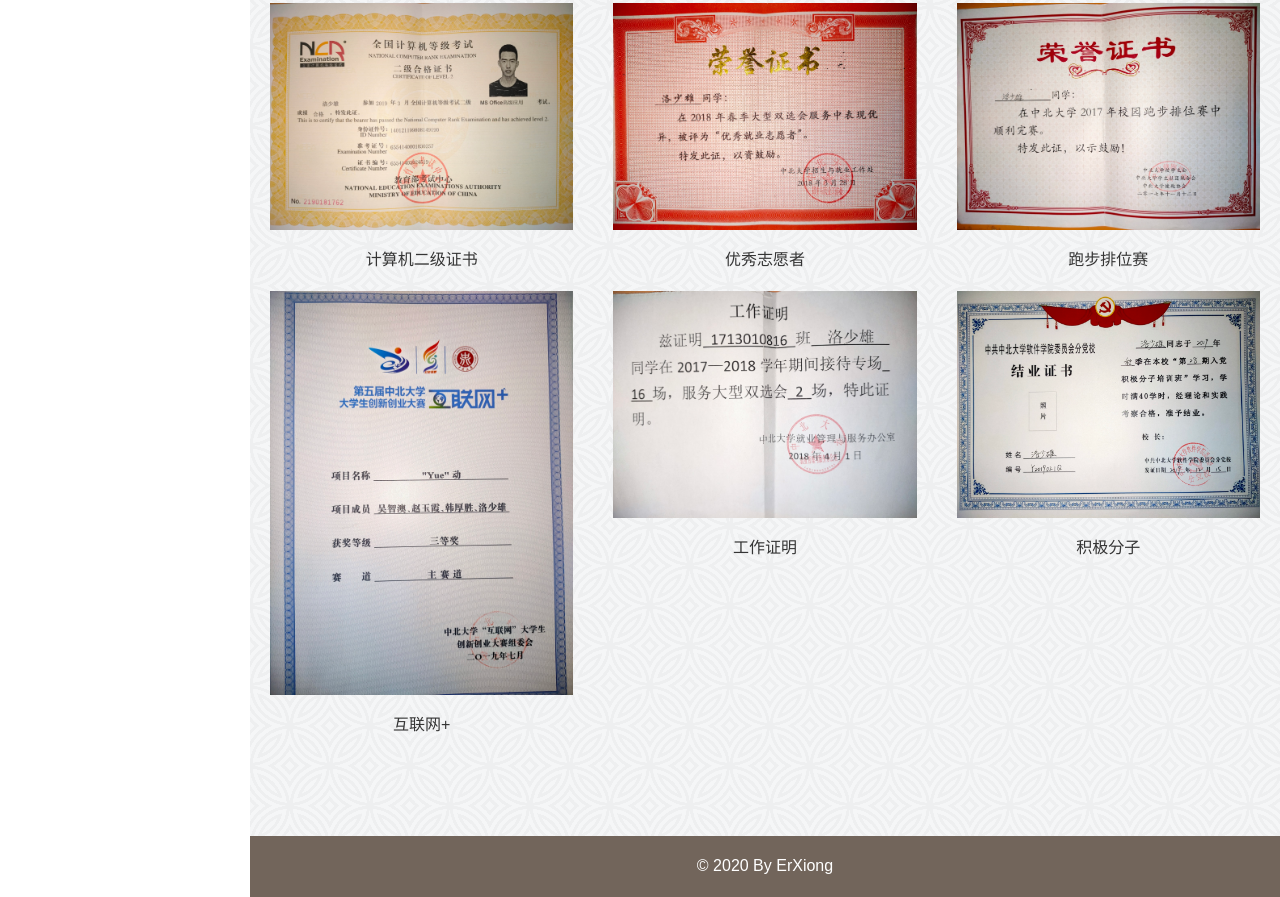
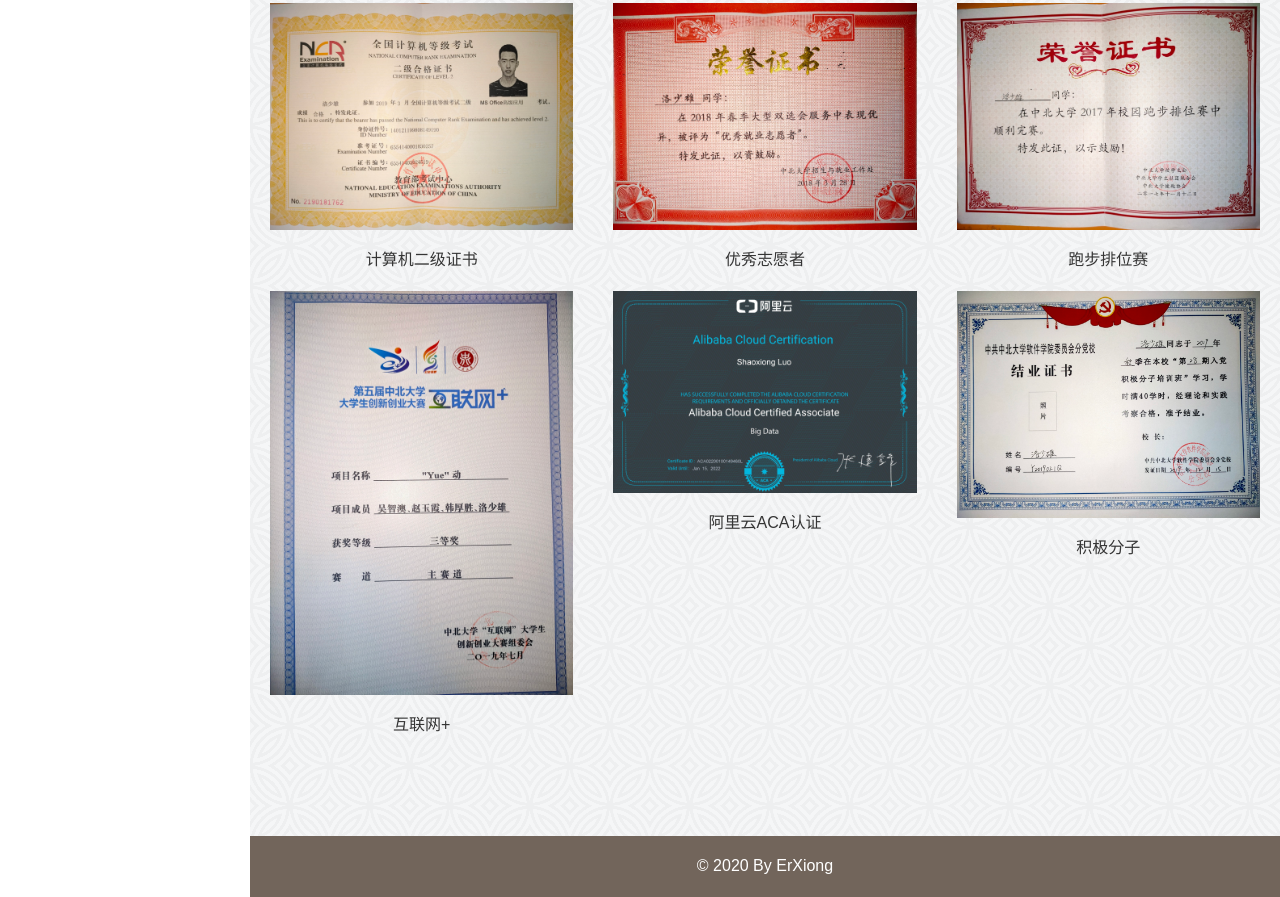
Before and after one commit to Erxionglsx/MyResum, a plain HTML site: page index.html in a window 1280 px wide. Shown: the part 2908-3805 px from the top of the page. Drawn offline with Linux system fonts and the light colour scheme.

Commit message:
更新证明

```diff
--- a/index.html
+++ b/index.html
@@ -220,8 +220,8 @@
                 </div>
                 <div class="col-s-4">
                   <div class="works-item">
-                    <img src="static/img/my/l.jpg" />
-                    <p>工作证明</p>
+                    <img src="static/img/my/m.jpg" />
+                    <p>阿里云ACA认证</p>
                   </div>
                 </div>
                 <div class="col-s-4">
```
Also changed, not shown: static/img/my/m.jpg (added).
